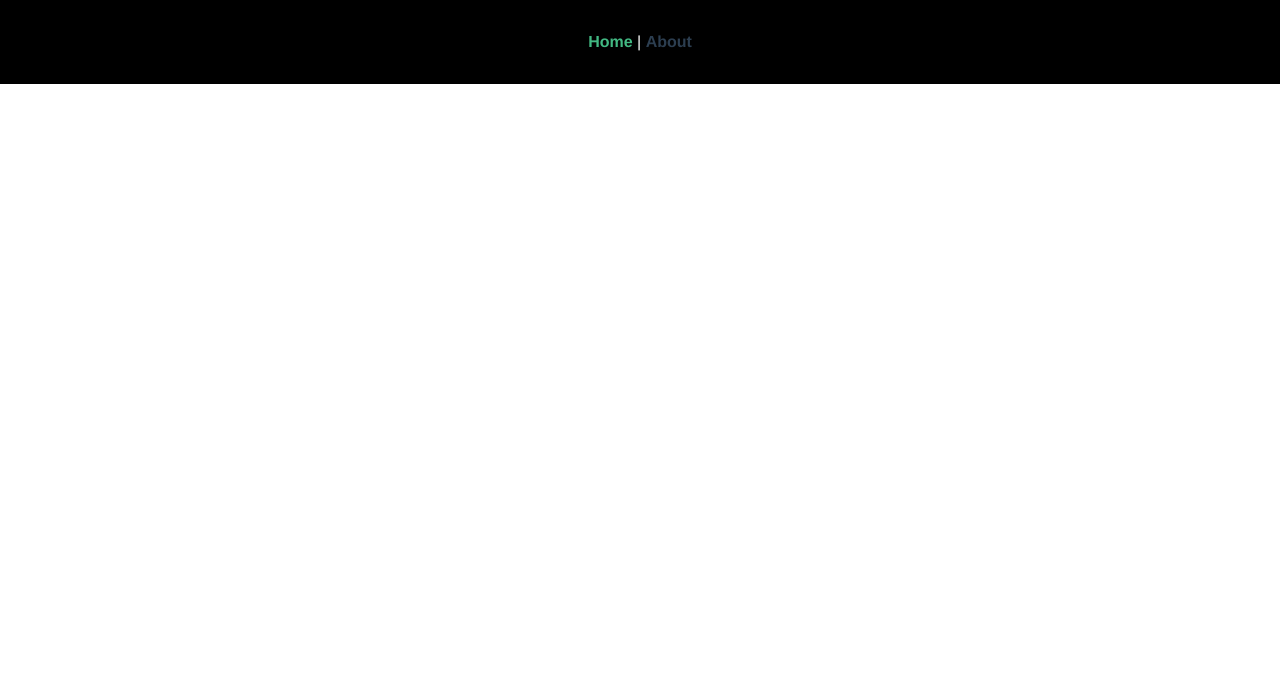
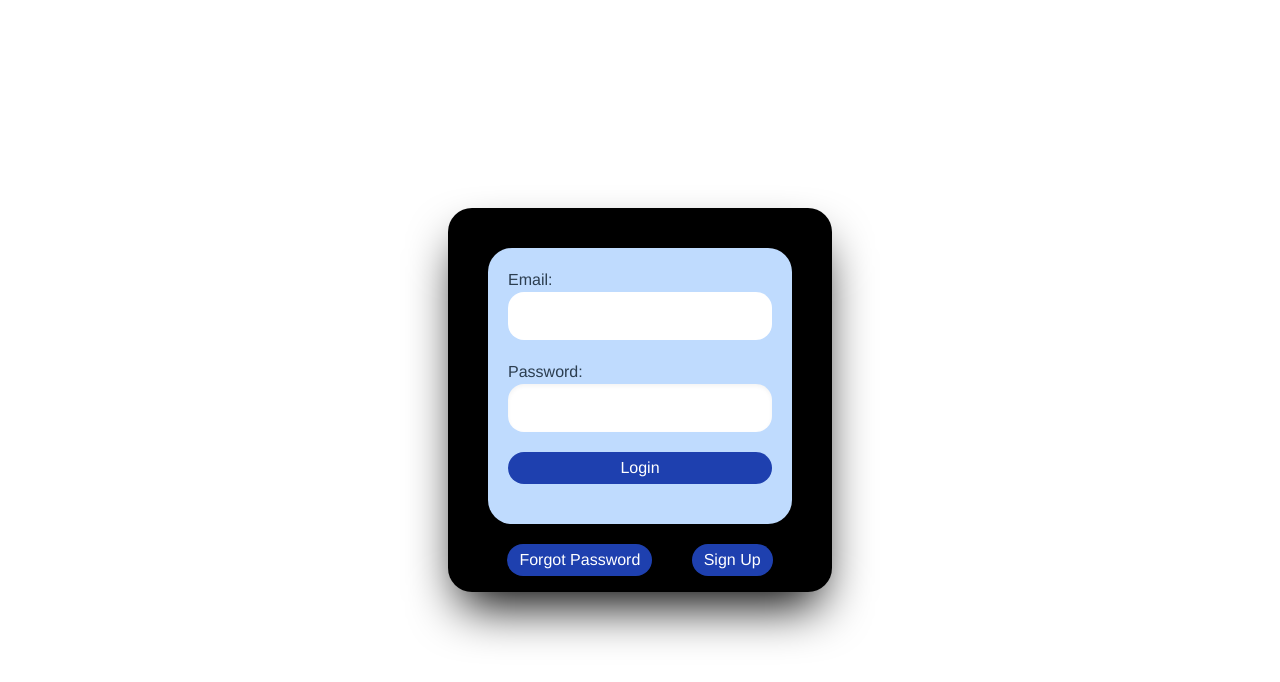
Before and after one commit to AkumuJey/healthbio, a Vue app: page / in a window 1280 px wide. Shown: the top 682 px of the page. Built offline with nearby package versions, Linux system fonts and the light colour scheme.

Commit message:
Third Commit

```diff
--- a/package.json
+++ b/package.json
@@ -7,6 +7,7 @@
     "build": "vue-cli-service build"
   },
   "dependencies": {
+    "@braid/vue-formulate": "^2.5.3",
     "autoprefixer": "^10",
     "core-js": "^3.8.3",
     "postcss": "^8",
--- a/src/App.vue
+++ b/src/App.vue
@@ -1,6 +1,6 @@
 <template>
   <login v-if="login" @click="loginSuccess"/>
-  <nav class="bg-black text-white">
+  <nav class="bg-slate-400 text-white">
     <router-link to="/">Home</router-link> |
     <router-link to="/about">About</router-link>
   </nav>
@@ -17,7 +17,7 @@ export default {
   },
   data() {
     return{
-      login: false
+      login: true
     }
   },
   methods: {
@@ -43,14 +43,15 @@ nav {
 
 nav a {
   font-weight: bold;
-  color: #2c3e50;
+  color: black;
+  background: white;
+  padding: 20px;
+  font-size: 20px;
+  border-radius: 10px;
 }
 
 nav a.router-link-exact-active {
-  color: #42b983;
-}
-nav a.router-link-exact-visited {
-  background-color: blue;
   color: white;
+  background: black;
 }
 </style>
--- a/src/components/Login.vue
+++ b/src/components/Login.vue
@@ -1,21 +1,23 @@
 <template>
-  <div class="bg-black fixed w-full h-full flex justify-center items-center" v-if="!signUp">
-    <div class="bg-white p-5 rounded-3xl w-96 h-96">
-      <form @submit.prevent class="bg-blue-200 p-5 rounded-3xl m-5">
+  <div class="bg-white fixed w-full h-full flex justify-center items-center" v-if="!signUp">
+    <div class="bg-black p-5 rounded-3xl w-96 h-96 shadow-black shadow-2xl">
+      <form @submit.prevent class="bg-blue-200 p-5 rounded-3xl m-5 shadow-2xl">
         <label for="email" class="text-left block">Email:</label>
         <input id="email" type="text" class="w-full bg-white mb-5 rounded-2xl p-3" required>
-        <label for="password" class="text-left block text-left">Password: </label>
-        <input id="password" type="password" class="w-full bg-white mb-5 rounded-2xl p-3" required>
-        <button type="submit" class="bg-blue-800 px-3 py-1 rounded-2xl text-white w-full mb-5">Login</button>
+        <label for="password" class="block text-left">Password: </label>
+        <input id="password" type="password" class="w-full bg-white mb-5 rounded-2xl p-3 shadow-inner" required>
+        <button type="submit" class="bg-blue-800 hover:bg-blue-400 px-3 py-1 rounded-2xl text-white w-full mb-5">Login</button>
       </form>
       <div class="flex flex-row justify-evenly content-evenly">
-        <button type="submit" class="bg-blue-800 px-3 py-1 rounded-2xl text-white">Forgot Password</button>
-        <button type="submit" class="bg-blue-800 px-3 py-1 rounded-2xl text-white" @click="createAccount">Sign Up</button>
+        <button type="submit" class="bg-blue-800 hover:bg-blue-400 px-3 py-1 rounded-2xl text-white">Forgot Password</button>
+        <button type="submit" class="bg-blue-800 hover:bg-blue-400 px-3 py-1 rounded-2xl text-white" @click="createAccount">Sign Up</button>
       </div>
     </div>
   </div>
   <div v-if="signUp">
-    <p>Lorem ipsum dolor sit amet consectetur, adipisicing elit. A, animi?</p>
+    <form @submit.prevent>
+
+    </form>
   </div>
 </template>
 
--- a/src/components/PatientDeatils.vue
+++ /dev/null
@@ -1,13 +0,0 @@
-<template>
-   <div>
-
-   </div>
-  </template>
-
-  <script setup>
-
-  </script>
-
-  <style scoped>
-
-  </style>
--- /dev/null
+++ b/src/components/PatientDetails.vue
@@ -0,0 +1,31 @@
+<template>
+   <div>
+     <div>
+      <form>
+         <label for="fname"></label>
+         <input type="text" id="fname" v-model="fname">
+         <label for="sname"></label>
+         <input type="text" id="sname" v-model="sname">
+         <label for="lname"></label>
+         <input type="text" id="lname" v-model="lname">
+      </form>
+      </div>
+      <div>
+         <p> {{ fname}} {{ sname }} {{ lname }}</p>
+      </div>
+   </div>
+  </template>
+
+<script setup>
+import { ref } from 'vue';
+
+const fname = ref('')
+const sname = ref('')
+const lname = ref('')
+
+
+</script>
+
+<style scoped>
+
+</style>
--- a/src/views/AboutView.vue
+++ b/src/views/AboutView.vue
@@ -1,5 +1,28 @@
 <template>
-  <div class="about">
-    <h1>This is an about page</h1>
+  <div>
+    <div>
+     <form>
+        <label for="fname"></label>
+        <input type="text" id="fname" :v-model="fname">
+        <label for="sname"></label>
+        <input type="text" id="sname" :v-model="sname">
+        <label for="lname"></label>
+        <input type="text" id="lname" :v-model="lname">
+     </form>
+     </div>
   </div>
-</template>
+ </template>
+
+<script setup>
+import { ref } from 'vue';
+
+const fname = ref('')
+const sname = ref('')
+const lname = ref('')
+
+
+</script>
+
+<style scoped>
+
+</style>
--- a/src/views/HomeView.vue
+++ b/src/views/HomeView.vue
@@ -1,17 +1,20 @@
 <template>
   <div class="w-full h-full">
       <!-- <Login /> -->
+      <PatientDetails />
+      <p>Lorem ipsum dolor sit amet consectetur, adipisicing elit. Libero illo nihil ab voluptas tenetur?</p>
   </div>
 </template>
 
 <script>
 // @ is an alias to /src
 import Login from '@/components/Login.vue'
+import PatientDetails from '@/components/PatientDetails.vue'
 
 export default {
   name: 'HomeView',
   components: {
-    Login
+    Login, PatientDetails
   }
 }
 </script>
```
Also changed, not shown: 1 other file (tests, documents, lock files or other folders).
